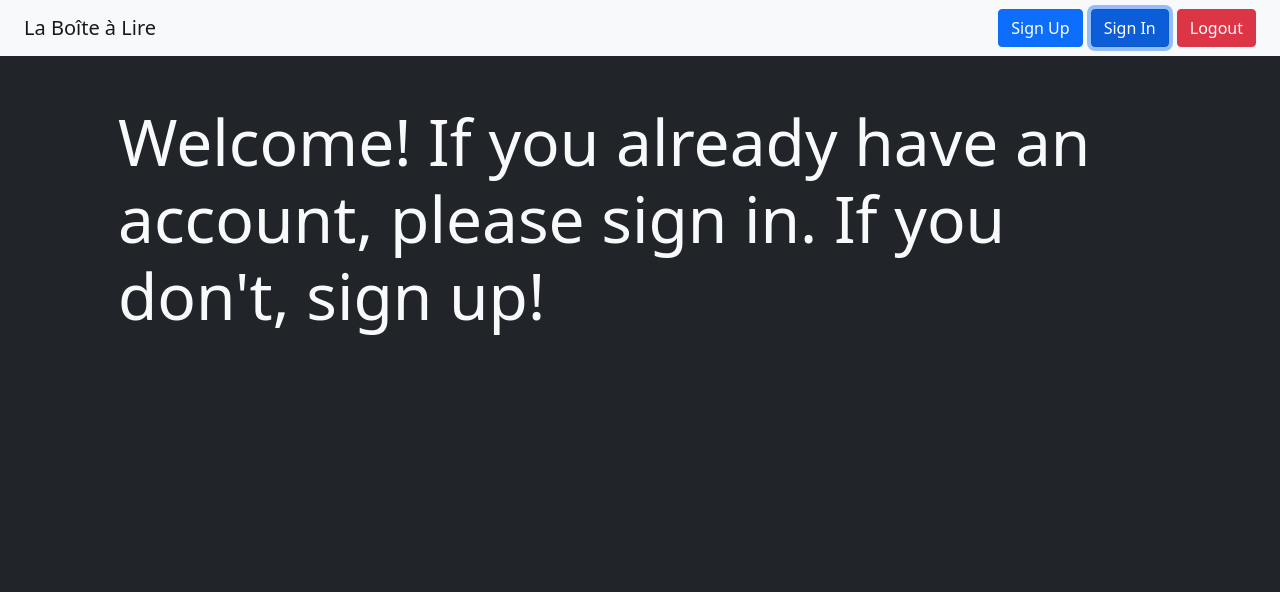
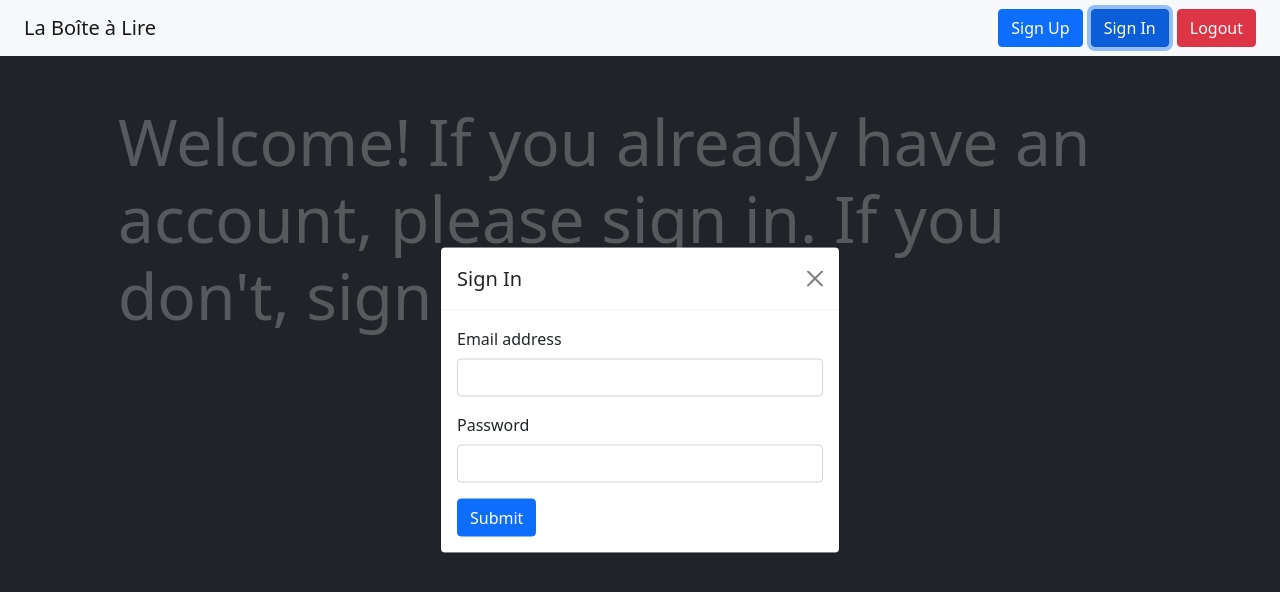
Before and after one commit to Damien-Dupont/BoiteALire, a React (Create React App) app: page / in a window 1280 px wide. Both pictures are taken after a click on the button "Sign In". Shown: the top 592 px of the page. Built offline with nearby package versions, Linux system fonts and the light colour scheme; no server answers.

Commit message:
COMPLETED signIn method

```diff
--- a/src/App.tsx
+++ b/src/App.tsx
@@ -4,6 +4,7 @@ import HomePage from "./pages/Home";
 import AboutPage from "./pages/About";
 import Navbar from "./components/Navbar";
 import SignUpModal from "./components/SignUpModal";
+import SignInModal from "./components/SignInModal";
 import Private from "./pages/Private/Private";
 import PrivateHome from "./pages/Private/PrivateHome/PrivateHome";
 
@@ -13,6 +14,7 @@ const App: React.FunctionComponent<IAppProps> = (props) => {
   return (
     <>
       <SignUpModal />
+      <SignInModal />
       <Navbar />
       <Routes>
         <Route path="/" element={<HomePage />}></Route>
--- a/src/components/SignInModal.js
+++ b/src/components/SignInModal.js
@@ -25,7 +25,6 @@ export default function SignInModal() {
 
     try {
       await signIn(inputs.current[0].value, inputs.current[1].value);
-      formRef.current.reset();
       setValidation("");
       toggleModals("close");
       navigate("/private/private-home");
@@ -54,7 +53,7 @@ export default function SignInModal() {
             <div className="modal-dialog">
               <div className="modal-content">
                 <div className="modal-header">
-                  <h5 className="modal-title">Sign Up</h5>
+                  <h5 className="modal-title">Sign In</h5>
                   <button
                     className="btn-close"
                     onClick={() => toggleModals("close")}
@@ -64,7 +63,7 @@ export default function SignInModal() {
                   <form
                     ref={formRef}
                     onSubmit={handleForm}
-                    className="sign-up-form"
+                    className="sign-in-form"
                   >
                     <div className="mb-3">
                       <label className="form-label" htmlFor="SignInEmail">
@@ -76,7 +75,7 @@ export default function SignInModal() {
                         required
                         type="email"
                         className="form-control"
-                        id="signUpEmail"
+                        id="signInEmail"
                       />
                     </div>
                     <div className="mb-3">
--- a/src/components/SignUpModal.js
+++ b/src/components/SignUpModal.js
@@ -35,7 +35,7 @@ export default function SignUpModal() {
 
     try {
       await signUp(inputs.current[0].value, inputs.current[1].value);
-      formRef.current.reset();
+
       setValidation("");
       toggleModals("close");
       navigate("/private/private-home");
```
